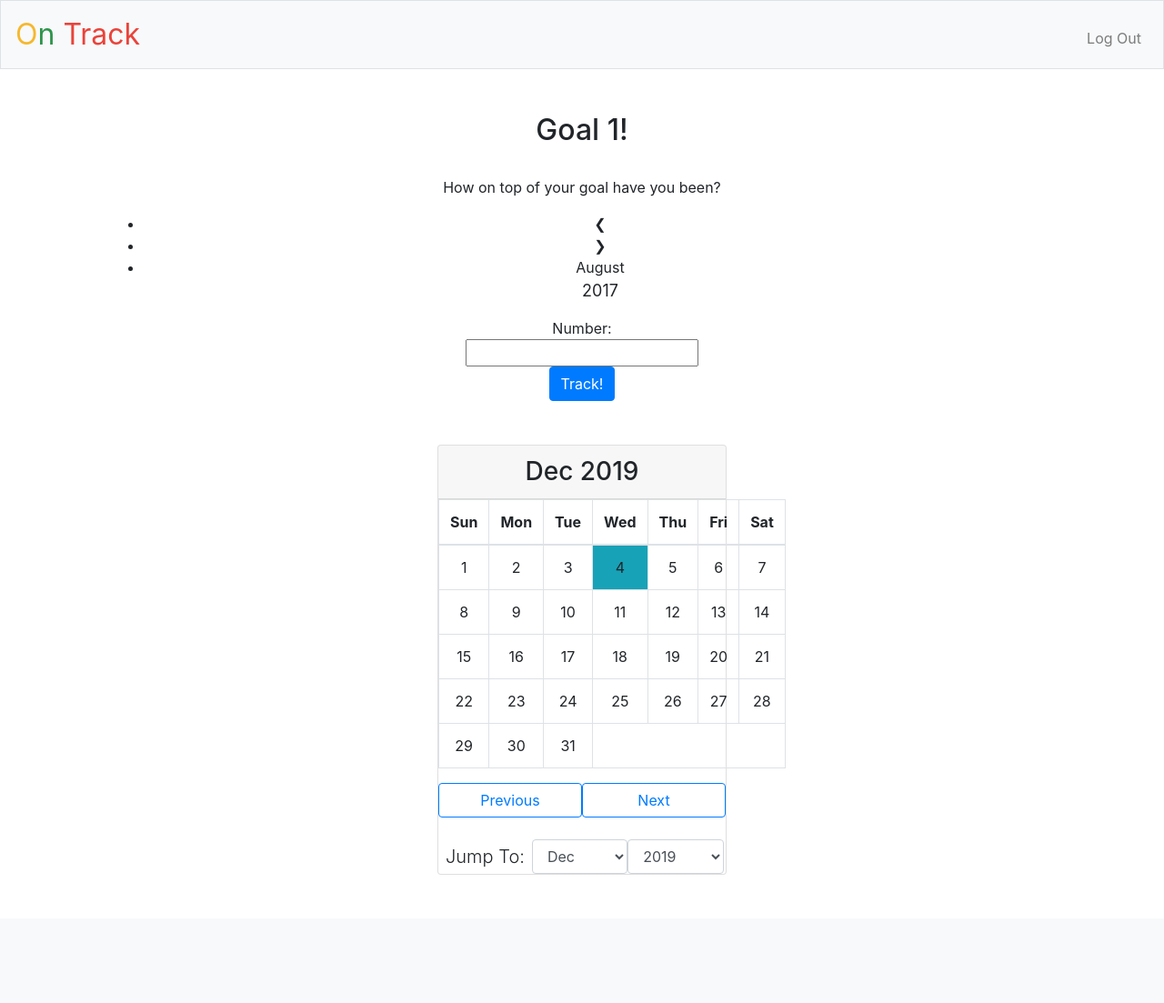
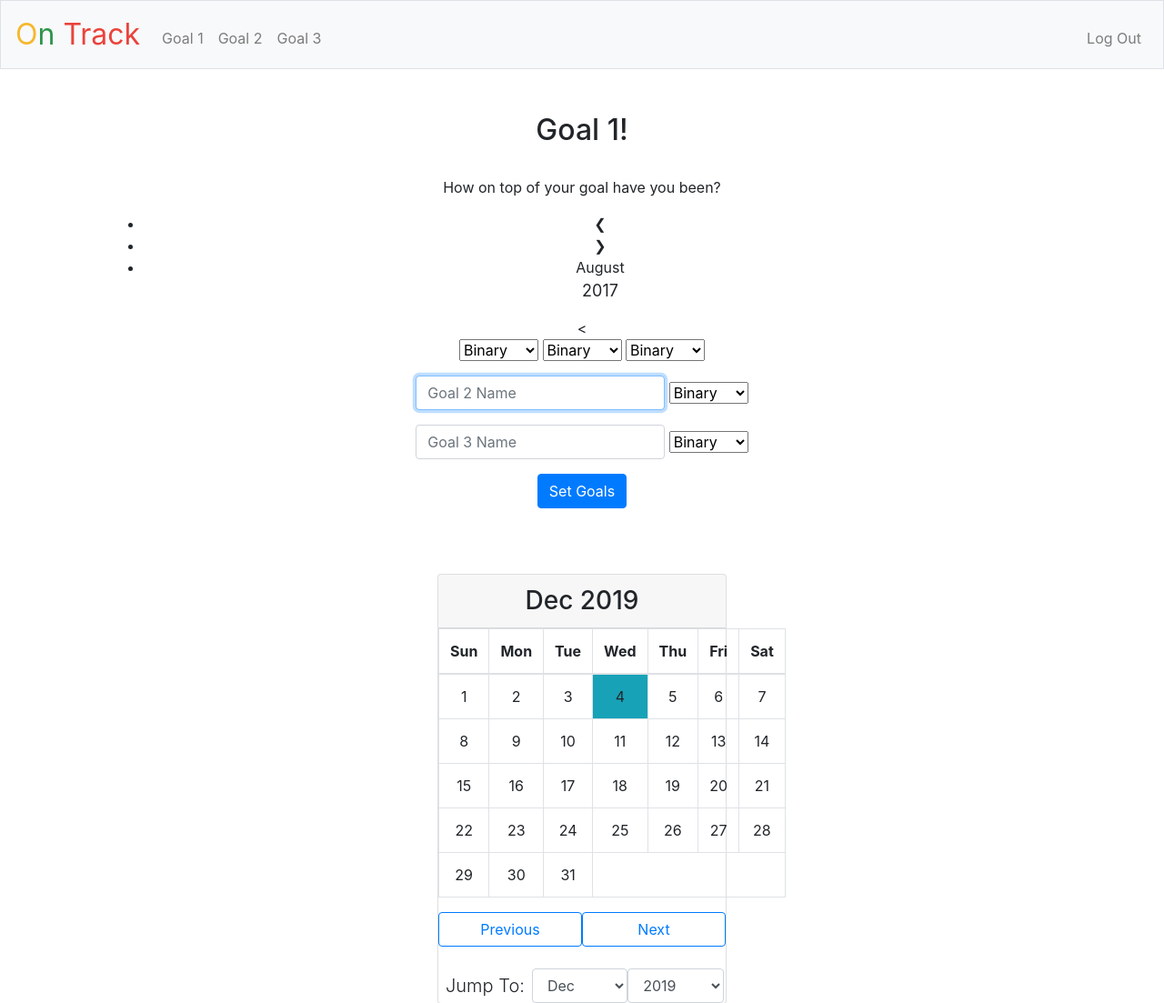
Before and after one commit to vanessa-hu/on-track, a Flask app: template templates/numeric_month.html in a window 1280 px wide. Shown: the top 1103 px of the page at 91% size. Before the commit the page ends 962 px from the top, so only its background shows below. Run offline with Flask 2, Linux system fonts and the light colour scheme; the template is opened without the code that fills it, so the values that code supplies are empty; a user stored in the database is signed in; some libraries are stand-ins or nearby versions.

Commit message:
jhgabsdkf

```diff
--- a/templates/layout.html
+++ b/templates/layout.html
@@ -34,9 +34,9 @@
             <div class="collapse navbar-collapse" id="navbar">
                 {% if session.user_id %}
                     <ul class="navbar-nav mr-auto mt-2">
-                        <li class="nav-item"><a class="nav-link" href="/goal_display">{{ goal_1 }}</a></li>
-                        <li class="nav-item"><a class="nav-link" href="/goal_display">{{ goal_2 }}</a></li>
-                        <li class="nav-item"><a class="nav-link" href="/goal_display">{{ goal_3 }}</a></li>
+                        <li class="nav-item"><a class="nav-link" href="/goal_display">Goal 1</a></li>
+                        <li class="nav-item"><a class="nav-link" href="/goal_display">Goal 2</a></li>
+                        <li class="nav-item"><a class="nav-link" href="/goal_display">Goal 3</a></li>
                     </ul>
                     <ul class="navbar-nav ml-auto mt-2">
                         <li class="nav-item"><a class="nav-link" href="/logout">Log Out</a></li>
--- a/templates/numeric_month.html
+++ b/templates/numeric_month.html
@@ -20,13 +20,47 @@
 <!--https://medium.com/@nitinpatel_20236/challenge-of-building-a-calendar-with-pure-javascript-a86f1303267d-->
     <body>
 
-        <form action="/enter_numeric_data" method="post">
+        <<form action="/enter_numeric" method="post">
 
-        Number:<br>
-        <input type="text" name="Number"><br>
-        <button class="btn btn-primary" type="submit">Track!</button>
+        <div class="form-group">
+            <select name="goal_1_type">
+                    <option value="binary">Binary</option>
+                    <option value="numeric">Numeric</option>
+                    <! --<option value="gradient">Gradient</option>-->
+            </select>
+            <select name="goal_1_type">
+                    <option value="binary">Binary</option>
+                    <option value="numeric">Numeric</option>
+                    <! --<option value="gradient">Gradient</option>-->
+            </select>
+            <select name="goal_1_type">
+                    <option value="binary">Binary</option>
+                    <option value="numeric">Numeric</option>
+                    <! --<option value="gradient">Gradient</option>-->
+            </select>
+        </div>
 
-    </form>
+        <div class="form-group">
+            <input autocomplete="off" autofocus class="form-control" name="goal_2_name" placeholder="Goal 2 Name" type="text">
+            <select name="goal_2_type">
+                    <option value="binary">Binary</option>
+                    <option value="numeric">Numeric</option>
+                    <! --<option value="gradient">Gradient</option>-->
+            </select>
+        </div>
+
+        <div class="form-group">
+            <input autocomplete="off" autofocus class="form-control" name="goal_3_name" placeholder="Goal 3 Name" type="text">
+            <select name="goal_3_type">
+                    <option value="binary">Binary</option>
+                    <option value="numeric">Numeric</option>
+                    <! --<option value="gradient">Gradient</option> -->
+            </select>
+        </div>
+
+        <button class="btn btn-primary" type="submit">Set Goals</button>
+
+    </form><br>
 
 
 <div class="container col-sm-4 col-md-7 col-lg-4 mt-5">
```
Also changed, not shown: templates/index.html (+0 -10 lines).
